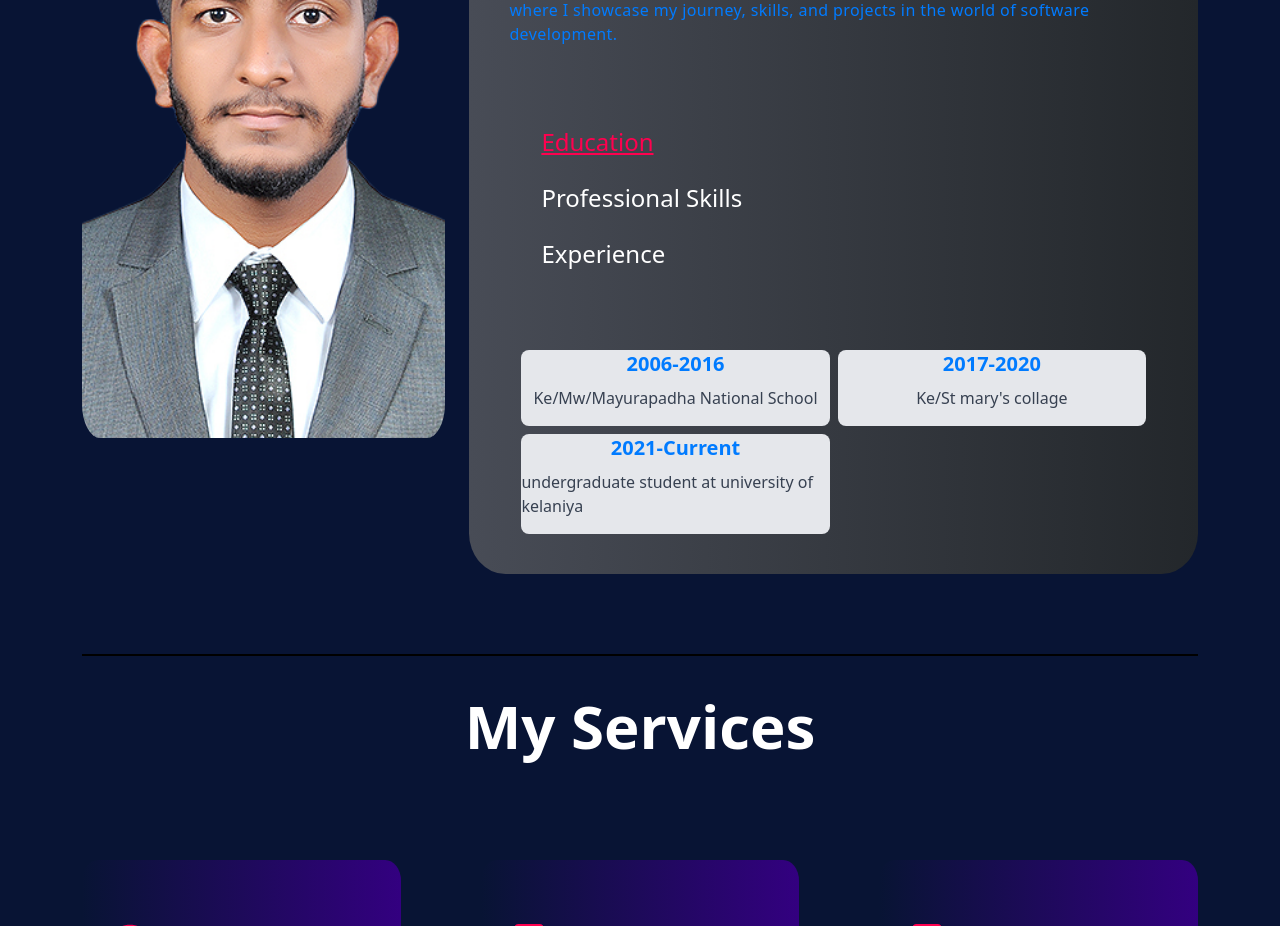
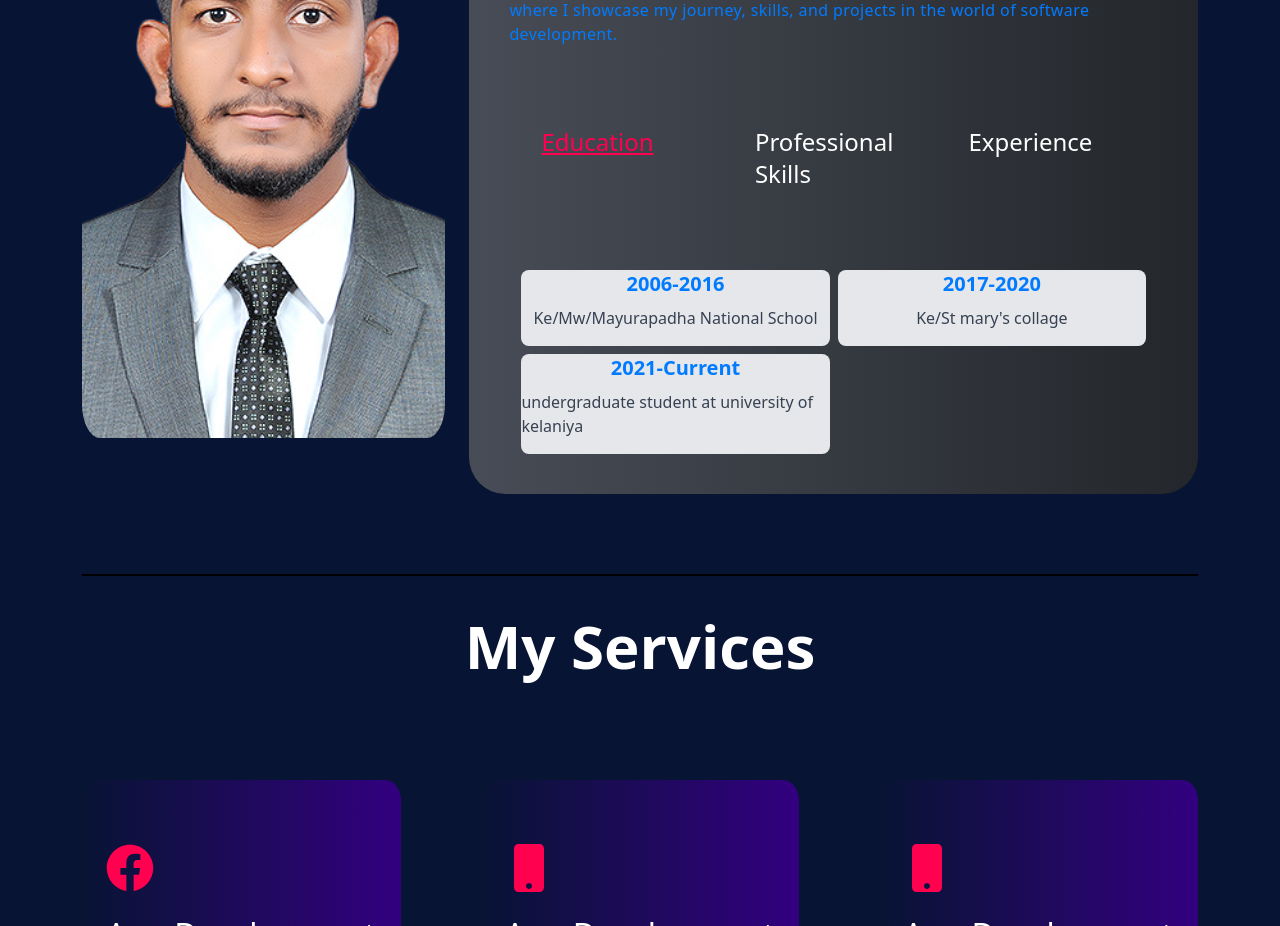
Before and after one commit to NipunaSudesh/react-portfolio, a React (Create React App) app: page / in a window 1280 px wide. Shown: the part 1220-2146 px from the top of the page. Built offline with nearby package versions, Linux system fonts and the light colour scheme.

Commit message:
fixed same error

```diff
--- a/src/Components/About/AboutUs.js
+++ b/src/Components/About/AboutUs.js
@@ -25,7 +25,7 @@ export default function AboutUs() {
           <p className='text-l tracking-wide mt-3 hover:text-gray-100 duration-300'>I'm Nipuna Sudesh, a passionate and driven Software Engineering undergraduate student at the University of Kelaniya. I welcome you to explore my portfolio, where I showcase my journey, skills, and projects in the world of software development.</p>
         </div>
         <div className='flex flex-col gap-4'>
-          <ul className='w-full sml:flex sml:flex-col sml:gap-2 grid grid-cols-3 gap-4 text-2xl text-white '>
+          <ul className='w-full flex flex-col gap-2 md:grid md:grid-cols-3 md-gap-2 lgl:grid lgl:grid-cols-3 gap-4 text-2xl text-white '>
             <li onClick={() => { setEducationData(true); setSkillsData(false); setExperienceData(false); setActiveLink('education'); }}
               className={`cursor-pointer hover:text-designColor ${activeLink === 'education' ? 'underline text-designColor' : ''}`}>
               Education
```
